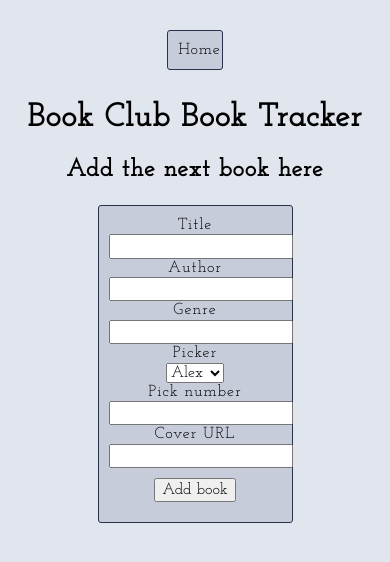
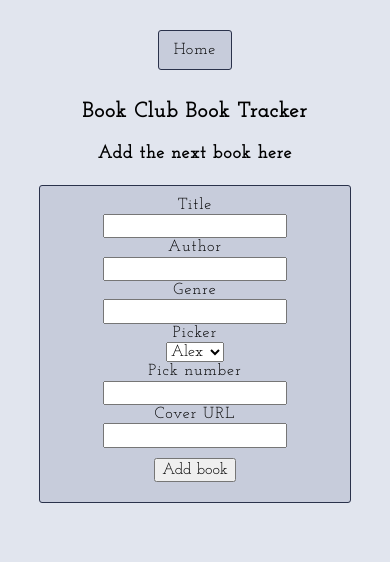
Before and after one commit to hb020202/collection, a PHP site: page /add.php in a window 390 px wide. Shown: the top 562 px of the page. Run offline with PHP 8.4, Linux system fonts and the light colour scheme.

Commit message:
responsive tweaks

```diff
--- a/style1.css
+++ b/style1.css
@@ -18,13 +18,14 @@ header, nav {
     background-color: #e1e5ee;
     display: grid;
     margin: auto;
-    justify-content: space-around;
+    justify-content: space-evenly;
     align-items: center;
     padding: 10px;
 }
 nav {
     grid-template-columns: 25% 25%;
     margin: 92px auto auto auto;
+    justify-items: center;
 }
 main {
     padding: 180px 5% 5% 5%;
@@ -32,7 +33,7 @@ main {
     margin: auto;
     display: grid;
     grid-template-columns: 40% 40%;
-    justify-content: space-around;
+    justify-content: space-evenly;
 }
 p {
     margin: 0;
@@ -59,6 +60,7 @@ div {
 }
 .btn:link,
 .btn:visited {
+    width: 110px;
     color: #000000;
     text-decoration: none;
     border: 1px solid #2a324b;
--- a/style2.css
+++ b/style2.css
@@ -24,6 +24,7 @@ nav {
     grid-template-columns: 15%;
     margin: auto;
     padding: 30px 10px 10px;
+
 }
 .form1 {
     border: 1px solid #2a324b;
@@ -56,3 +57,19 @@ a,
 .add_btn{
     margin: 10px;
 }
+@media screen and (max-width: 450px){
+
+    h1 {
+        font-size: 130%;
+    }
+    h2 {
+        font-size: 110%;
+    }
+    nav {
+        grid-template-columns: 20%;
+    }
+    .form1 {
+        width: 80%;
+    }
+
+}
```
